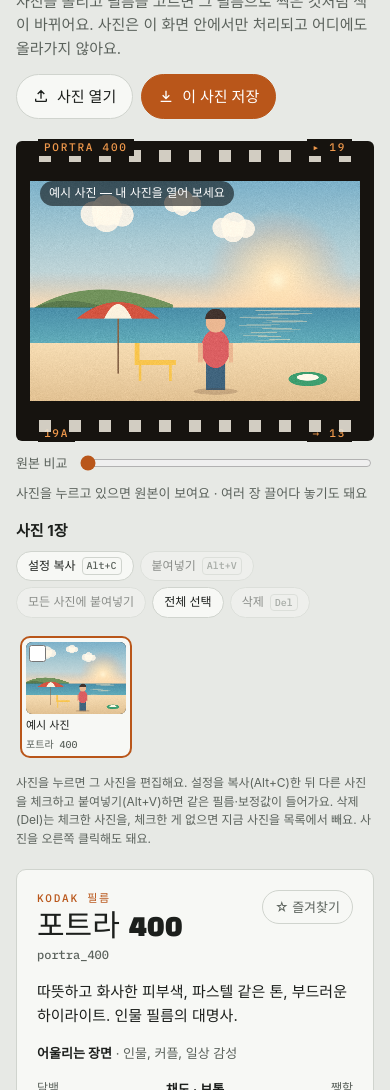
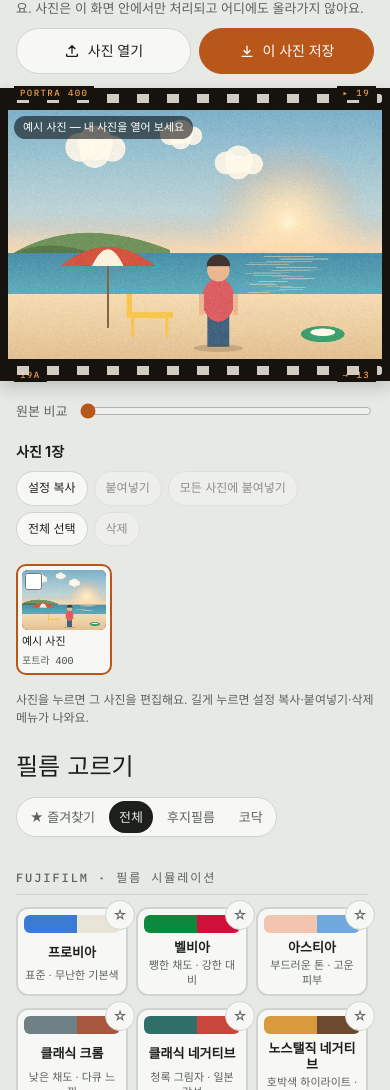
Before and after one commit to kitene0204/film-darkroom, a plain HTML site: page index.html in a window 390 px wide. Shown: the part 86-1176 px from the top of the page. Drawn offline with Linux system fonts and the light colour scheme; a web font is replaced by a local one.

Commit message:
폰 화면 최적화: 사진 위에 고정, 사진 목록·필름 고르기를 바로 아래로, 큰 터치 슬라이더
Co-Authored-By: Claude Opus 5.5 <noreply@anthropic.com>

```diff
--- a/index.html
+++ b/index.html
@@ -210,6 +210,58 @@ h2 { font-family: var(--display); font-weight: 400; font-size: 24px; margin: 0;
 .film .ko { font-weight: 600; font-size: 14px; line-height: 1.3; }
 .film .tag { font-size: 12px; color: var(--muted); line-height: 1.35; }
 @media (prefers-reduced-motion: reduce) { .film, .meter i { transition: none; } }
+
+/* ───────── 폰 화면 ─────────
+   사진(필름 컷)을 화면 위에 고정하고, 그 아래로 사진 목록 → 필름 고르기 → 필름 설명 → 빛·색이 스크롤된다.
+   bench·stage-col을 display: contents로 풀어서 모든 칸이 .wrap의 직접 자식이 되게 한다(고정이 페이지 끝까지 유지되도록). */
+@media (max-width: 700px) {
+  body { padding-block: 12px 40px; font-size: 14px; }
+  .wrap { gap: 14px; }
+  .bench, .stage-col { display: contents; }
+  header { order: 0; gap: 10px; }
+  h1 { font-size: 30px; }
+  h1 small { font-size: 10px; margin-bottom: 6px; }
+  .lead { font-size: 13px; }
+  .actions { width: 100%; display: grid; grid-template-columns: 1fr 1fr; }
+  .actions .btn { justify-content: center; padding: 11px 10px; }
+  #saveAllBtn { grid-column: 1 / -1; }
+  .strip { order: 1; position: sticky; top: env(safe-area-inset-top, 0px); z-index: 20; padding: 22px 8px; border-radius: 0;
+           margin-left: calc(-1 * max(16px, env(safe-area-inset-left, 0px))); margin-right: calc(-1 * max(16px, env(safe-area-inset-right, 0px)));
+           box-shadow: 0 6px 16px rgba(0,0,0,.18); }
+  .strip::before, .strip::after { left: 8px; right: 8px; height: 9px; }
+  .strip::before { top: 6px; } .strip::after { bottom: 6px; }
+  .edge { left: 14px; right: 14px; font-size: 9px; }
+  .frame { min-height: 0; }
+  .frame canvas { max-height: 36vh; }
+  .badge { font-size: 11px; top: 6px; left: 6px; }
+  .under { order: 2; margin-top: 0; }
+  .under span { display: none; }
+  .tray-box { order: 3; margin-top: 0; }
+  .shelf-sec { order: 4; }
+  .bench > aside.card:not(.adj-card) { order: 5; }
+  .adj-card { order: 6; }
+  .card { padding: 16px; }
+  .film-name { font-size: 26px; }
+  .shelf { grid-template-columns: repeat(auto-fill, minmax(100px, 1fr)); gap: 12px 8px; }
+  .film { padding: 6px; }
+  .film .ko { font-size: 13px; }
+  .film .tag { font-size: 11px; }
+  .shelf-head { position: sticky; top: calc(env(safe-area-inset-top, 0px) + var(--strip-h, 0px)); z-index: 10; background: var(--bg); padding-block: 8px; }
+  .tabs button { padding: 6px 10px; }
+  .tray { margin-inline: -4px; }
+  .shot { width: 96px; }
+  .shot canvas { height: 60px; }
+  .mini { padding: 7px 11px; }
+  .adj input[type=range] { height: 6px; margin: 10px 0; }
+  .adj input[type=range]::-webkit-slider-thumb { width: 24px; height: 24px; }
+  .adj input[type=range]::-moz-range-thumb { width: 20px; height: 20px; }
+  .ctrl input[type=range], .under input[type=range] { height: 28px; }
+  .fav { width: 30px; height: 30px; }
+}
+.phone-only { display: none; }
+@media (max-width: 700px) { .phone-only { display: block; } .desk-only { display: none; } }
+/* 키보드가 없는 기기에서는 단축키 표시를 숨김 */
+@media (hover: none) { kbd { display: none; } .film:hover { background: var(--surface); } }
 </style>
 </head>
 <body>
@@ -260,7 +312,8 @@ h2 { font-family: var(--display); font-weight: 400; font-size: 24px; margin: 0;
           </div>
         </div>
         <div class="tray" id="tray"></div>
-        <p class="tray-help" id="trayHelp">사진을 누르면 그 사진을 편집해요. 설정을 복사(Alt+C)한 뒤 다른 사진을 체크하고 붙여넣기(Alt+V)하면 같은 필름·보정값이 들어가요. 삭제(Del)는 체크한 사진을, 체크한 게 없으면 지금 사진을 목록에서 빼요. 사진을 오른쪽 클릭해도 돼요.</p>
+        <p class="tray-help phone-only">사진을 누르면 그 사진을 편집해요. 길게 누르면 설정 복사·붙여넣기·삭제 메뉴가 나와요.</p>
+        <p class="tray-help desk-only" id="trayHelp">사진을 누르면 그 사진을 편집해요. 설정을 복사(Alt+C)한 뒤 다른 사진을 체크하고 붙여넣기(Alt+V)하면 같은 필름·보정값이 들어가요. 삭제(Del)는 체크한 사진을, 체크한 게 없으면 지금 사진을 목록에서 빼요. 사진을 오른쪽 클릭해도 돼요.</p>
       </div>
     </div>
 
@@ -299,7 +352,7 @@ h2 { font-family: var(--display); font-weight: 400; font-size: 24px; margin: 0;
     </aside>
   </section>
 
-  <section>
+  <section class="shelf-sec">
     <div class="shelf-head">
       <h2>필름 고르기</h2>
       <div class="tabs" role="group" aria-label="브랜드">
@@ -1078,8 +1131,21 @@ function setSplit(v) {
 }
 $('#split').addEventListener('input', e => setSplit(+e.target.value));
 const frame = $('#frame');
-frame.addEventListener('pointerdown', () => setSplit(100));
-for (const ev of ['pointerup', 'pointerleave', 'pointercancel']) frame.addEventListener(ev, () => setSplit(+$('#split').value));
+// 마우스는 누르는 즉시 원본, 터치는 살짝 길게 눌러야 원본 (스크롤하려고 닿은 손가락에 깜빡이지 않게)
+let holdTimer = null, holdStart = null;
+frame.addEventListener('pointerdown', e => {
+  if (e.pointerType === 'mouse') { setSplit(100); return; }
+  holdStart = [e.clientX, e.clientY];
+  holdTimer = setTimeout(() => setSplit(100), 220);
+});
+frame.addEventListener('pointermove', e => {
+  if (holdTimer && holdStart && Math.hypot(e.clientX - holdStart[0], e.clientY - holdStart[1]) > 8) { clearTimeout(holdTimer); holdTimer = null; }
+});
+for (const ev of ['pointerup', 'pointerleave', 'pointercancel']) frame.addEventListener(ev, () => { clearTimeout(holdTimer); holdTimer = null; setSplit(+$('#split').value); });
+frame.addEventListener('contextmenu', e => e.preventDefault());
+// 폰에서 고정된 사진 높이만큼 필름 탭 줄을 그 아래에 붙인다
+const stripObs = new ResizeObserver(() => document.documentElement.style.setProperty('--strip-h', strip.offsetHeight + 'px'));
+stripObs.observe(strip);
 addEventListener('resize', () => setSplit(+$('#split').value));
 
 // 강도·입자
```
